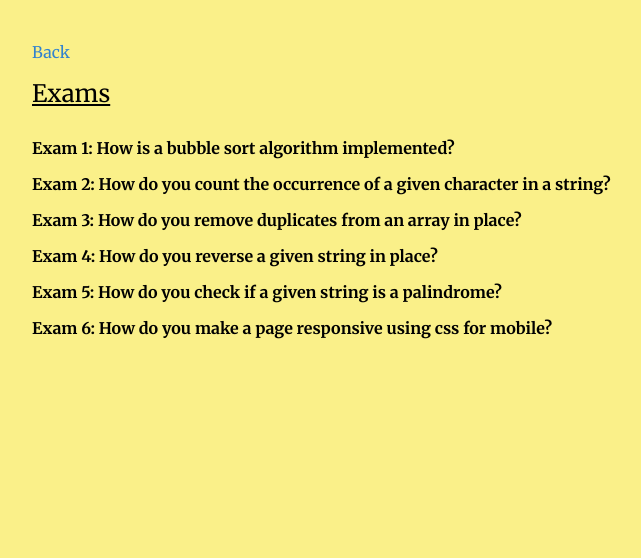
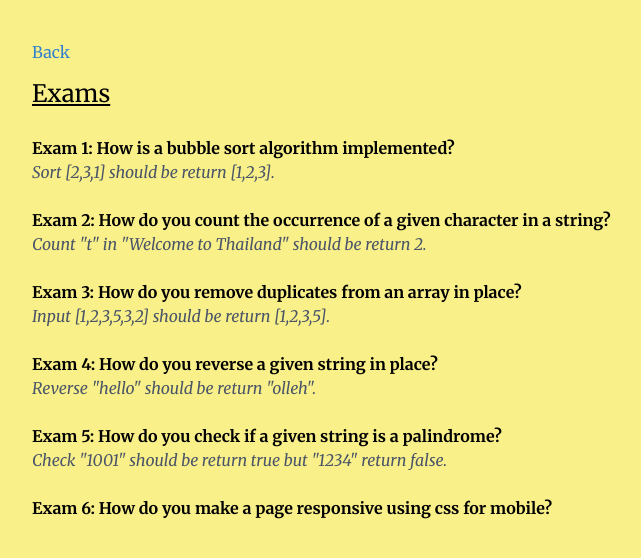
Before and after one commit to panuwat-mchu/exam-angular, an Angular app: page /exams in a window 1280 px wide. Shown: the top 558 px of the page, without its empty margins (8-649 px from the left). Built offline with nearby package versions, Linux system fonts and the light colour scheme.

Commit message:
add exam desc

```diff
--- a/src/app/exam/exam.component.html
+++ b/src/app/exam/exam.component.html
@@ -2,9 +2,14 @@
     <a class=" text-blue-600" routerLink=""> Back</a>
     <h1 class=" mt-3 text-2xl underline font-sans">Exams</h1>
     <h3 class=" mt-6 font-bold">Exam 1: How is a bubble sort algorithm implemented?</h3>
-    <h3 class=" mt-3 font-bold">Exam 2: How do you count the occurrence of a given character in a string?</h3>
-    <h3 class=" mt-3 font-bold">Exam 3: How do you remove duplicates from an array in place?</h3>
-    <h3 class=" mt-3 font-bold">Exam 4: How do you reverse a given string in place?</h3>
-    <h3 class=" mt-3 font-bold">Exam 5: How do you check if a given string is a palindrome?</h3>
-    <h3 class=" mt-3 font-bold">Exam 6: How do you make a page responsive using css for mobile?</h3>
+    <p class=" italic text-gray-700">Sort [2,3,1] should be return [1,2,3].</p>
+    <h3 class=" mt-6 font-bold">Exam 2: How do you count the occurrence of a given character in a string?</h3>
+    <p class=" italic text-gray-700">Count "t" in "Welcome to Thailand" should be return 2.</p>
+    <h3 class=" mt-6 font-bold">Exam 3: How do you remove duplicates from an array in place?</h3>
+    <p class=" italic text-gray-700">Input [1,2,3,5,3,2] should be return [1,2,3,5].</p>
+    <h3 class=" mt-6 font-bold">Exam 4: How do you reverse a given string in place?</h3>
+    <p class=" italic text-gray-700">Reverse "hello" should be return "olleh".</p>
+    <h3 class=" mt-6 font-bold">Exam 5: How do you check if a given string is a palindrome?</h3>
+    <p class=" italic text-gray-700">Check "1001" should be return true but "1234" return false.</p>
+    <h3 class=" mt-6 font-bold">Exam 6: How do you make a page responsive using css for mobile?</h3>
 </div>
```
